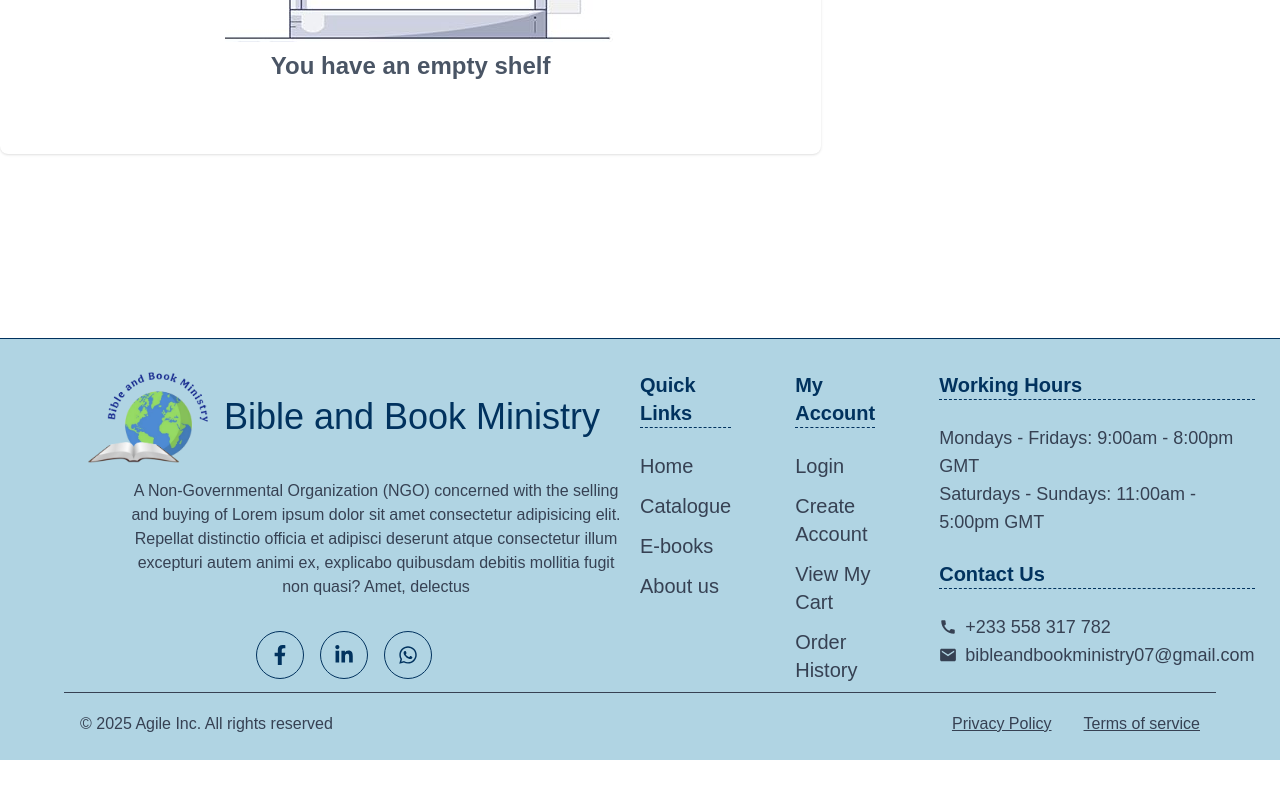
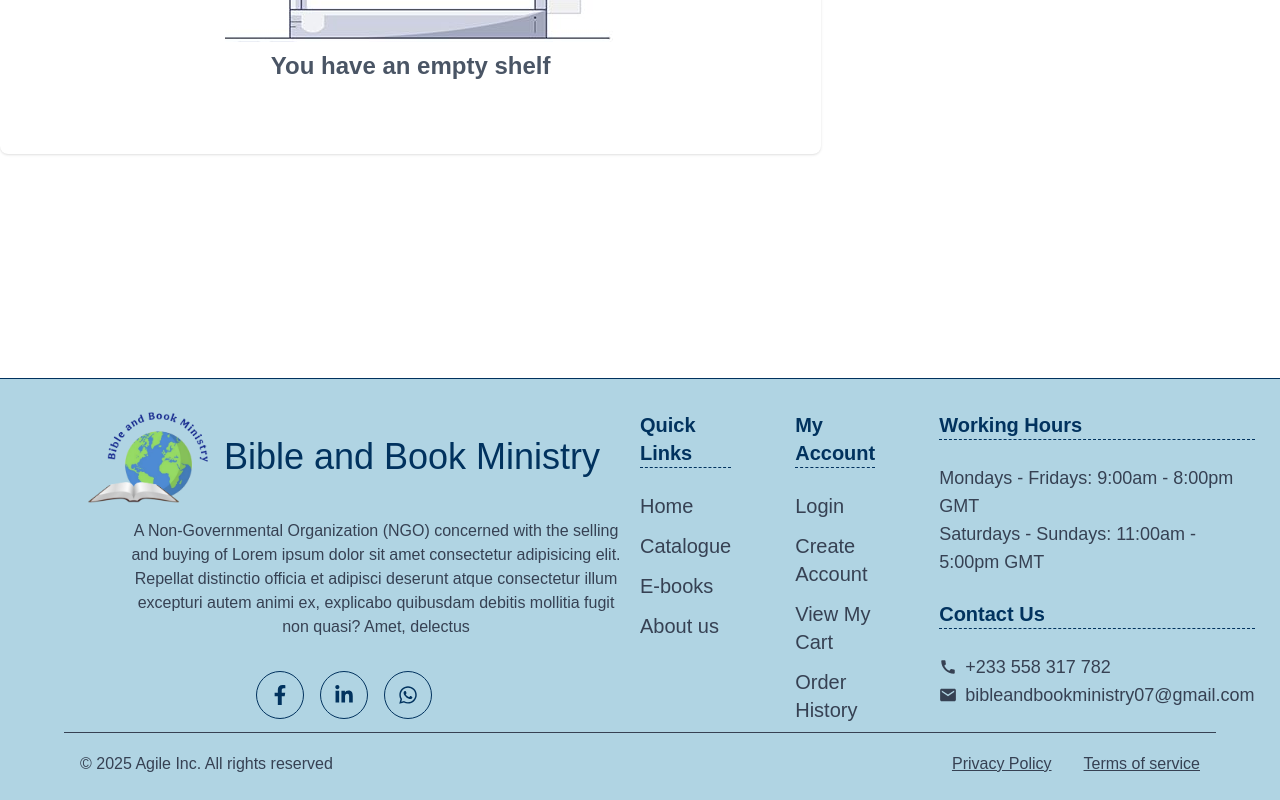
Before and after one commit to AgileMinds48/bible_bookministry-frontend, a Next.js app: page /cart in a window 1280 px wide. Shown: the part 542-1342 px from the top of the page. Before the commit the page ends 1302 px from the top, so only its background shows below. Built offline with nearby package versions, Linux system fonts and the light colour scheme.

Commit message:
link cart in footer

```diff
--- a/components/Cart/CartPage.tsx
+++ b/components/Cart/CartPage.tsx
@@ -17,7 +17,7 @@ const CartPage = () => {
   const grandTotal = subtotal + DELIVERY_FEE;
 
   return (
-    <div className="min-h-screen flex flex-col justify-between bg-white poppins mt-20">
+    <div className="min-h-screen flex flex-col justify-between bg-white poppins mt-20 mb-10">
       <div className="max-w-7xl mx-auto w-full flex flex-col">
         <h1 className="text-3xl font-semibold mt-12 mb-8 text-[#15278c]">Books Cart</h1>
         <div className="flex flex-col lg:flex-row gap-8">
--- a/components/Footer.tsx
+++ b/components/Footer.tsx
@@ -57,7 +57,7 @@ const Footer = () => {
               <div className="flex-1 flex flex-col  gap-3 text-gray-700 font-light text-xl">
                 <span>Login</span>
                 <span>Create Account</span>
-                <span>View My Cart</span>
+             <Link href={"/cart"}>   <span className='cursor-pointer'>View My Cart</span></Link>
                 <span>Order History</span>
               </div>
             </div>
--- a/public/index.ts
+++ b/public/index.ts
@@ -10,6 +10,7 @@ export {default as bk1} from "./Home/bk1.jpg"
 export {default as bk7} from "./Home/bk7.jpg"
 export {default as bk8} from "./Home/bk8.jpg"
 export {default as lcp} from "./Home/lcp.png"
+export {default as cook} from "./About/cook.png"
 export {default as header} from "./catalogue/header.jpg"
 export {default as empty_cart} from "./cart/empty_cart.jpg"
 export {default as google} from "./google.svg"
```
